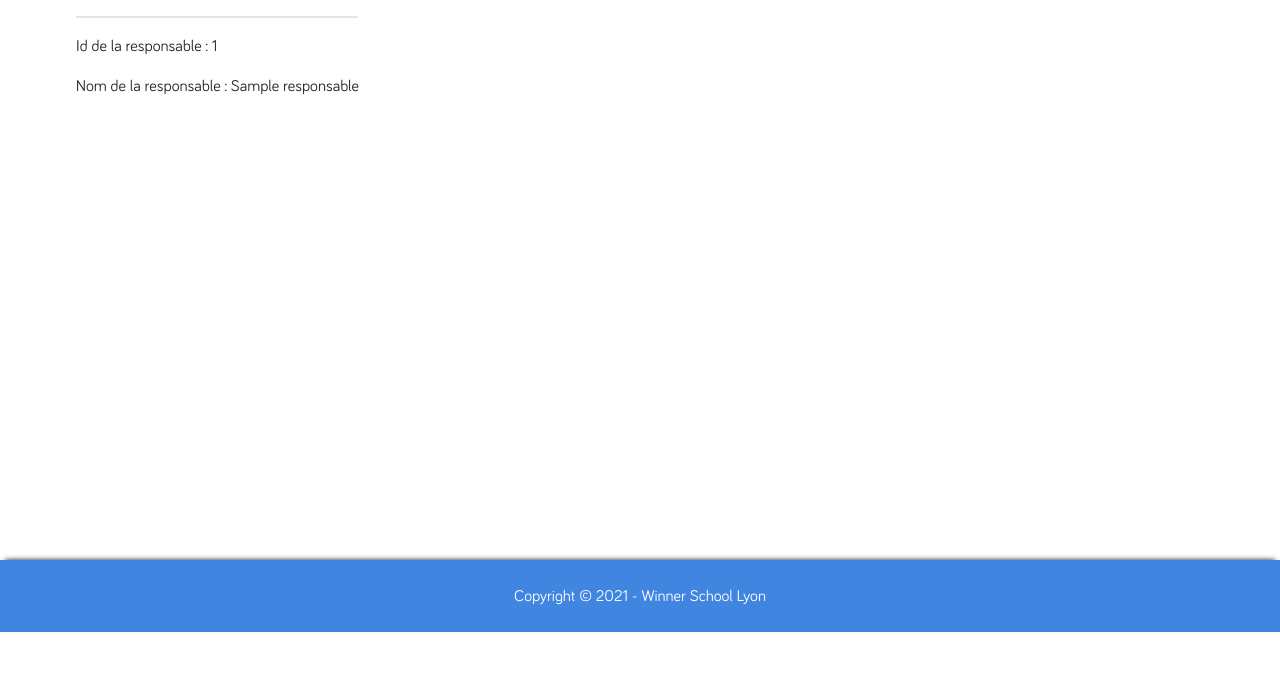
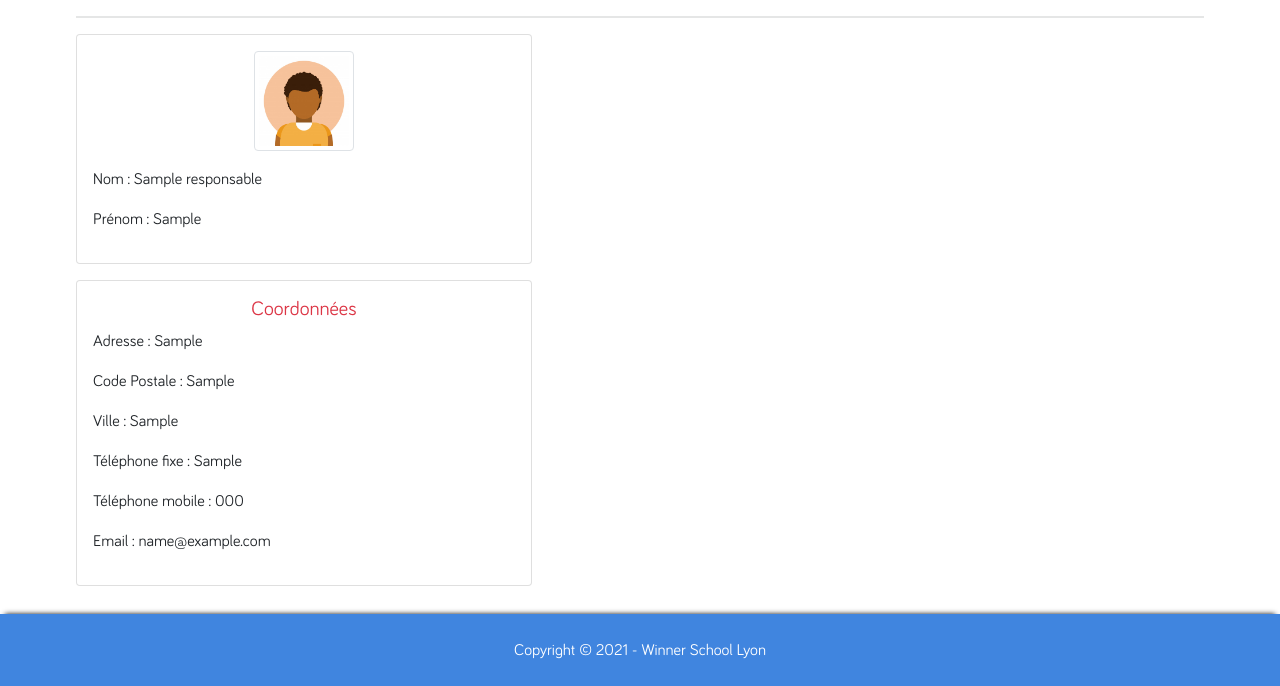
Before and after one commit to Mathar-sudo/winnerschool, a PHP site: template templates/responsable/show.php in a window 1280 px wide; the page is wider, and only the part inside the window is pictured. Shown: the part 168-854 px from the top of that part. Before the commit the page ends 800 px from the top of that part, so only its background shows below. Run offline with PHP 8.4, Linux system fonts and the light colour scheme; the visitor is signed in with stand-in values (Sample User, id 1); the template is opened without the code that fills it: most values are stand-ins (such as "Sample title", 1, 10 or a date in 2020).

Commit message:
show responsable

```diff
--- a/controleur/controleur_eleve.php
+++ b/controleur/controleur_eleve.php
@@ -27,15 +27,10 @@
         require_once($chemin . 'eleve/ajouter.php');
     } else if(isset($_GET['ajouter_eleve'])){
         $use_eleve->ajouter();
-<<<<<<< HEAD
     }else if(isset($_GET['formulaire_modifier_eleve'])){
         $eleve = $use_eleve->findById($_GET['formulaire_modifier_eleve']);
         $responsables = $use_responsable->findAll();
         $classes = $use_classe->findAll();
-=======
-    } else if(isset($_GET['formulaire_modifier_eleve'])){
-        $eleve = $use_eleve->findById($_GET['formulaire_modifier_eleve']);
->>>>>>> cd6f458f127972c41e2f55eb2e99c5d58e58ae8c
         require_once($chemin . 'eleve/modifier.php');
     } else if(isset($_GET['modifier_eleve'])) {
         $use_eleve->modifier($_GET['modifier_eleve']);
--- a/templates/responsable/show.php
+++ b/templates/responsable/show.php
@@ -13,9 +13,34 @@
                 <li class="breadcrumb-item active" aria-current="page"><?= $responsable->get_prenom_responsable() . ' ' . $responsable->get_nom_responsable() ?></li>
             </ol>
         </nav>
-        <hr class="w-25">
-        <p>Id de la responsable : <?= $responsable->get_id_responsable() ?></p>
-        <p>Nom de la responsable : <?= $responsable->get_nom_responsable() ?></p>
+        <hr class="w-55">
+        <div class="row ">
+         <div class="col-5">
+            <div class="card">
+                <div class="card-body text-center">
+                <img src="images/avatar.jpg" alt="..." class="img-thumbnail" width='100' height='100'>
+                <p class="mt-3">Nom : <?= $responsable->get_nom_responsable() ?></p>
+                <p>Prénom : <?= $responsable->get_prenom_responsable() ?></p>
+                </div>
+
+            </div>
+            <div class="card mt-3">
+                <div class="card-body text-center">
+                <h5 class="text-danger">Coordonnées</h5>
+                <p>Adresse : <?= $responsable->get_adresse_responsable() ?></p>
+                <p>Code Postale : <?= $responsable->get_cdp_responsable() ?></p>
+                <p>Ville : <?= $responsable->get_ville_responsable() ?></p>
+                <p>Téléphone fixe : <?= $responsable->get_fixe_responsable() ?></p>
+                <p>Téléphone mobile : <?= $responsable->get_mobile_responsable() ?></p>
+                <p>Email : <?= $responsable->get_mail_responsable() ?></p>
+              </div>
+
+
+
+            </div>
+         </div>
+        </div>
+
     </div>
 
 <?php } ?>
```
Also changed, not shown: images/avatar.jpg (added).
